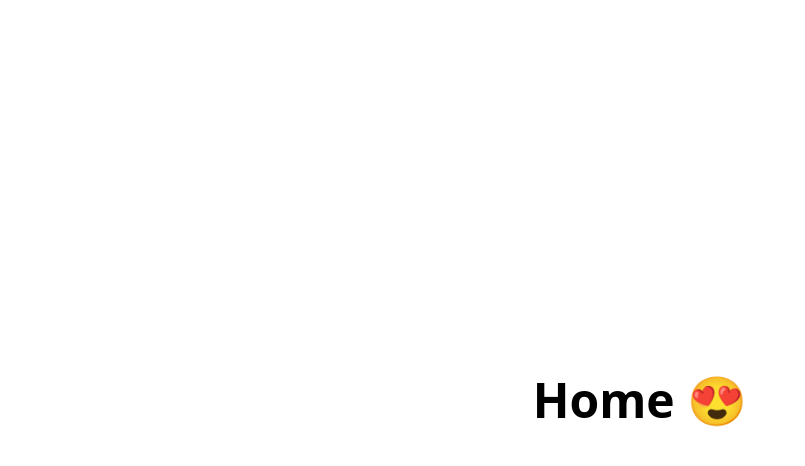
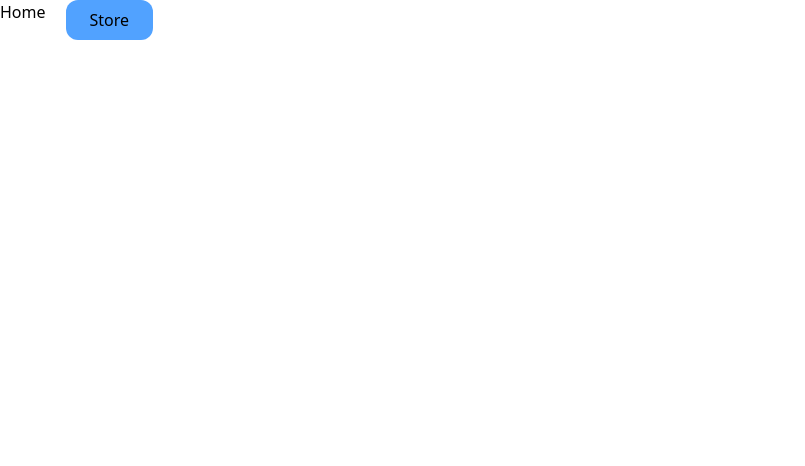
Before and after one commit to santosH7321/Besties, a React app in the folder frontend/: page / in a window 1280 px wide. Shown: the top 466 px of the page, without its empty margins (0-805 px from the left). Built offline with nearby package versions, Linux system fonts and the light colour scheme; the HTML template or start-up script is replaced by a standard one.

Commit message:
useRef and useContext

```diff
--- a/frontend/src/App.tsx
+++ b/frontend/src/App.tsx
@@ -11,10 +11,14 @@ import Video from "./components/app/Video"
 import Audio from "./components/app/Audio"
 import Chat from "./components/app/Chat"
 import NotFound from "./components/NotFound"
+import Context from "./Contex"
+import { useState } from "react"
 
 
 const App = () => {
+  const [session, setSession] = useState(null);
   return (
+    <Context.Provider value={{session, setSession}}>
       <BrowserRouter>
         <Routes>
           <Route path="/" element={<Home />} />
@@ -31,6 +35,7 @@ const App = () => {
           <Route path="*" element={<NotFound />} />
       </Routes>
     </BrowserRouter>
+  </Context.Provider>
   )
 }
 
--- /dev/null
+++ b/frontend/src/Contex.tsx
@@ -0,0 +1,5 @@
+import { createContext } from "react";
+
+const Context = createContext<any>(null)
+
+export default Context;
--- a/frontend/src/components/Home.tsx
+++ b/frontend/src/components/Home.tsx
@@ -1,6 +1,14 @@
+import { useContext } from "react"
+import Context from "../Contex"
+
 const Home = () => {
+  const {session, setSession} = useContext(Context)
   return (
-    <div className="flex items-center justify-center text-5xl h-screen font-bold">Home 😍</div>
+    <div className="flex gap-5">
+      <h1>Home</h1>
+      <button className="flex px-6 py-2 rounded-xl bg-blue-400" onClick={() => setSession("santosh@gmail.com")}>Store</button>
+      <h1>{session}</h1>
+    </div>
   )
 }
 
--- a/frontend/src/components/Login.tsx
+++ b/frontend/src/components/Login.tsx
@@ -2,8 +2,12 @@ import { Link } from "react-router-dom"
 import Button from "./shared/Button"
 import Card from "./shared/Card"
 import Input from "./shared/Input"
+import Context from "../Contex"
+import { useContext } from "react"
 
 const Login = () => {
+  const x = useContext(Context)
+  console.log(x)
   return (
     <div className="bg-gray-100 flex items-center justify-center h-screen">
       <div className="w-6/12 animate__animated animate__fadeIn">
```
Lines whose indentation alone changed are shown as unchanged.
